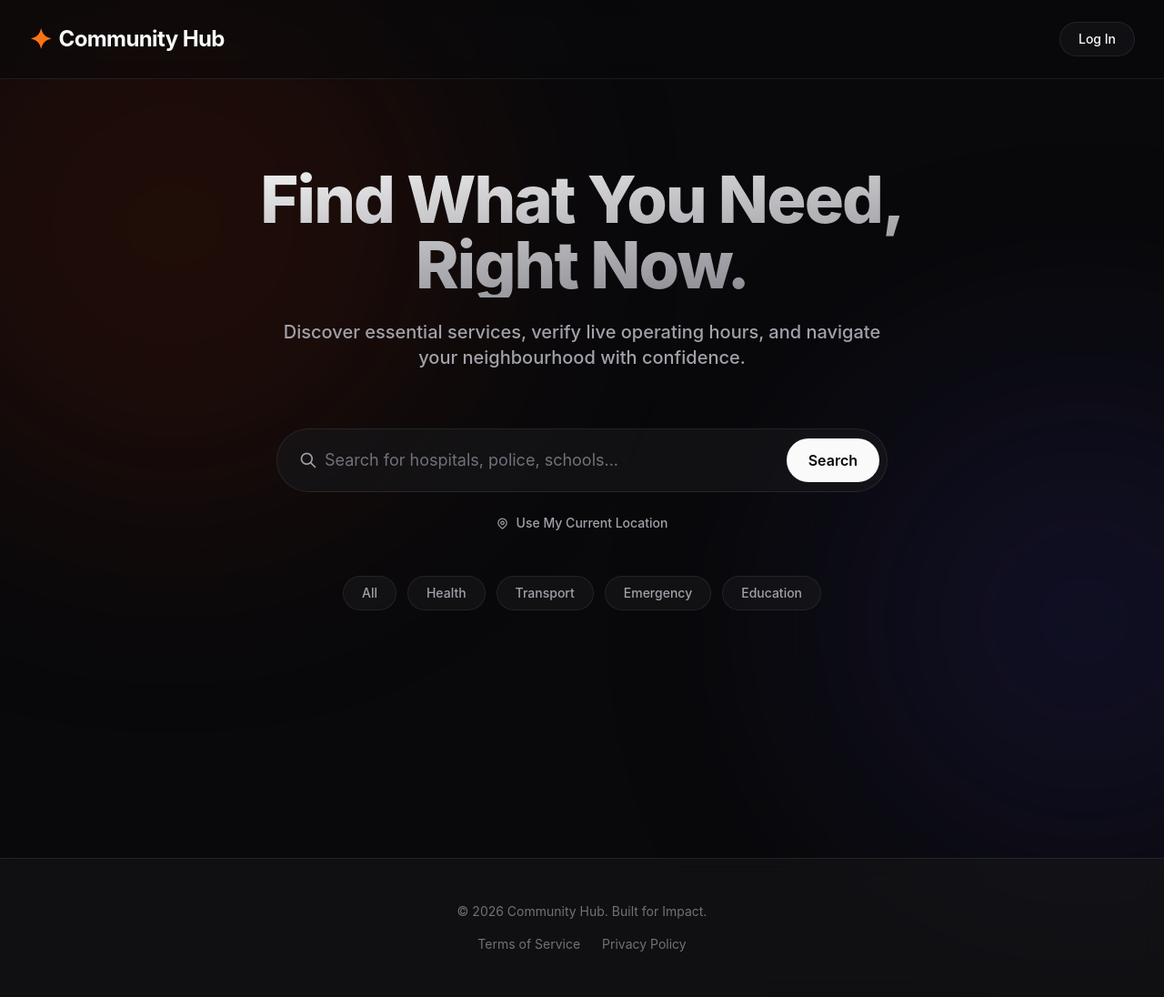
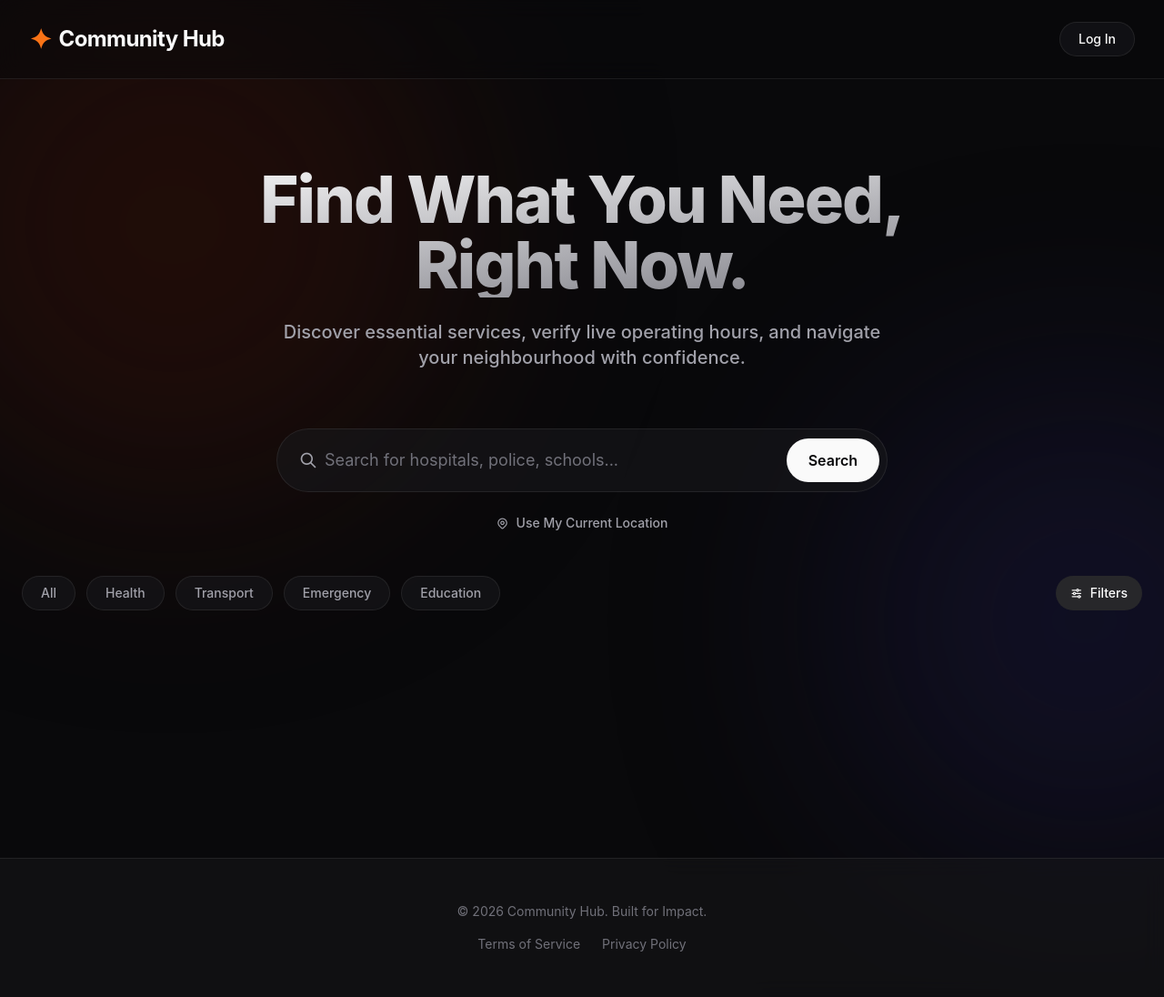
Before and after one commit to musambokazi/Community_Resource-and-Information_Hub, a Flask app: page / in a window 1280 px wide. Shown: the whole page at 91% size. Run offline with Flask 3, Linux system fonts and the light colour scheme; the visitor is signed in with stand-in values (Sample User, id 1); style sheets or scripts are compiled from the project's sources; some libraries are stand-ins or nearby versions; some web fonts are replaced.

Commit message:
feat: implement phase 3 part 19

```diff
--- a/frontend/templates/index.html
+++ b/frontend/templates/index.html
@@ -80,6 +80,9 @@
                 onclick="filterSelection('police')" data-filter="police">Emergency</button>
         <button class="filter-pill px-5 py-2 rounded-full border border-border bg-card text-zinc-400 hover:text-white hover:border-primary transition-colors text-sm font-medium"
                 onclick="filterSelection('education')" data-filter="education">Education</button>
+        <button id="toggle-advanced" class="ml-auto flex items-center gap-2 px-4 py-2 rounded-full bg-zinc-800 hover:bg-zinc-700 text-sm font-medium text-white transition-colors">
+            <i class="ti ti-adjustments-horizontal"></i> Filters
+        </button>
     </div>
 
     {# ── Loading Spinner ───────────────────────────────────────────────────── #}
```
